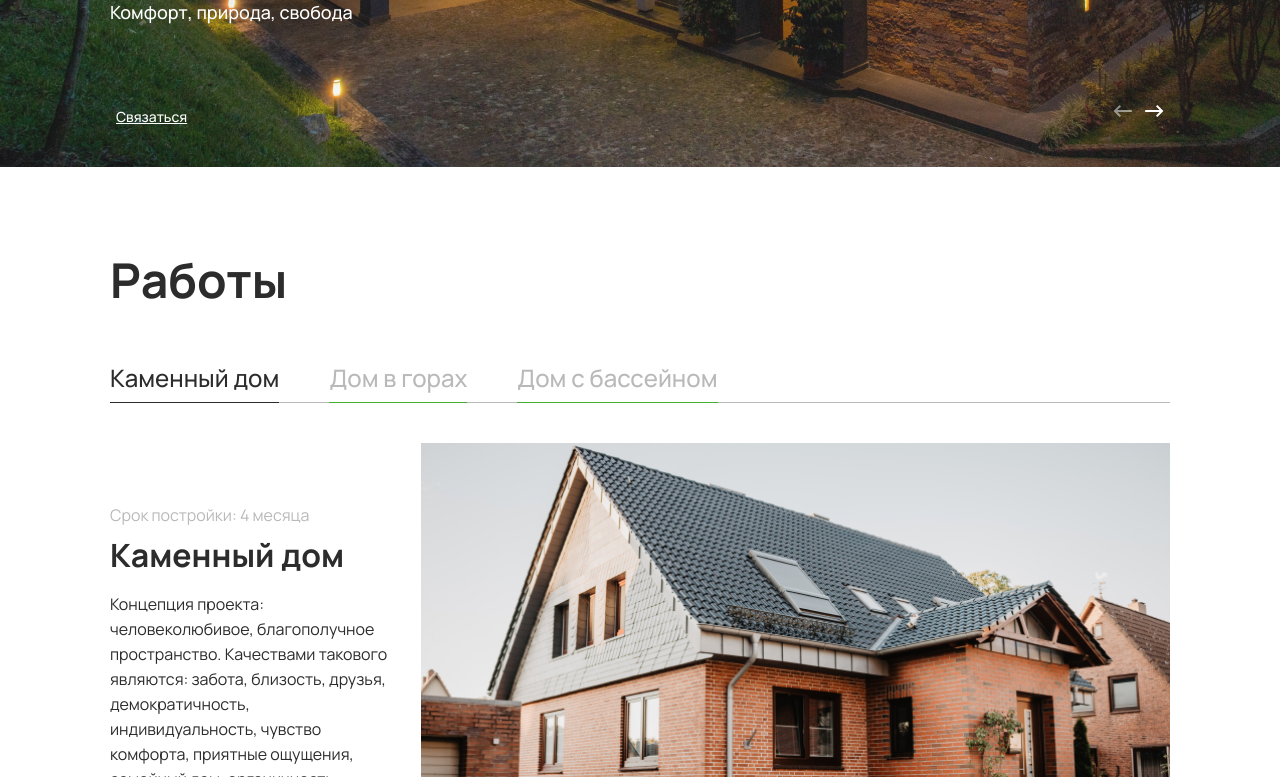
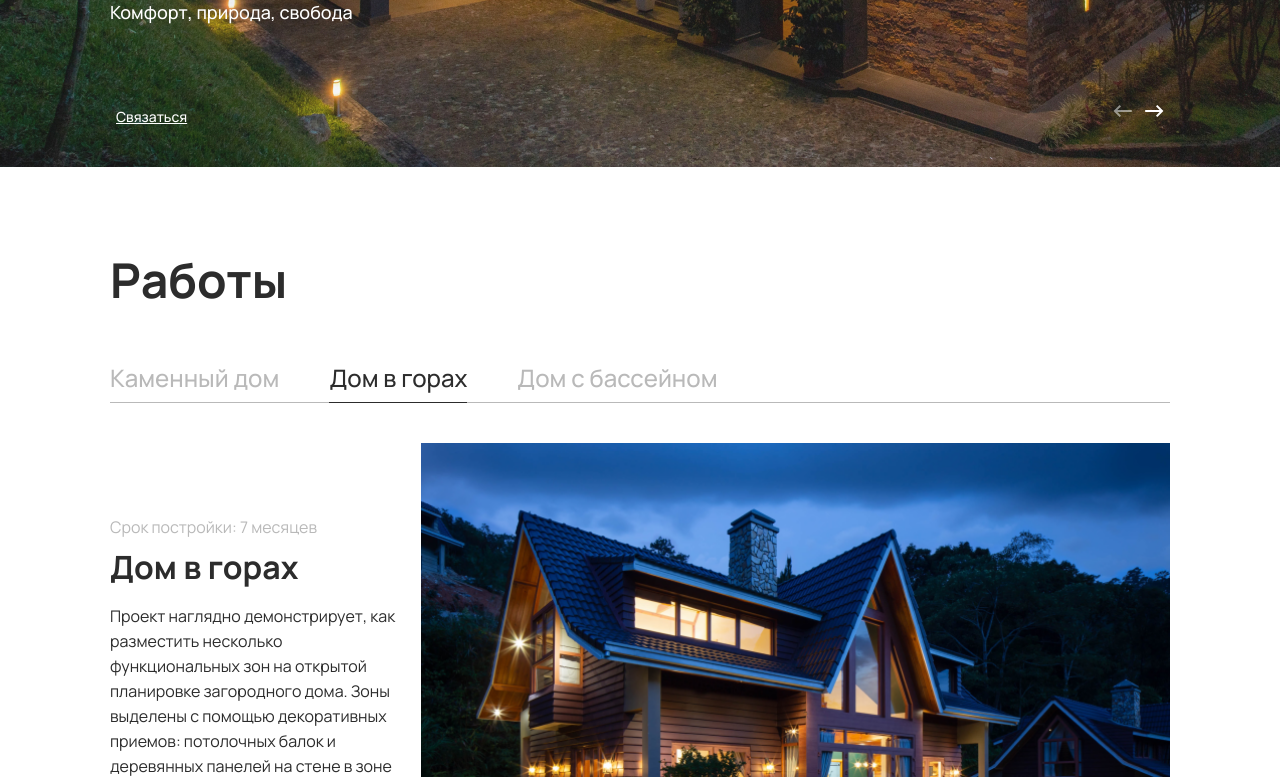
Before and after one commit to YuliaPortnova/animations-1, a plain HTML site: page index.html in a window 1280 px wide. Both pictures are taken after a click on the button "Дом в горах". Shown: the part 621-1398 px from the top of the page. Drawn offline with Linux system fonts and the light colour scheme.

Commit message:
feat: реализует работу табов и их анимацию

```diff
--- a/index.html
+++ b/index.html
@@ -114,19 +114,17 @@
             <p class="tab-content__text">Концепция проекта: человеколюбивое, благополучное пространство. Качествами такового являются: забота, близость, друзья, демократичность, индивидуальность, чувство комфорта, приятные ощущения, семейный дом, органичность, простота и естественность форм.</p>
             <a href="#" class="tab-content__link">Подробнее</a>
           </article>
-          <img class="tab-content__img" src="assets/tab-1.png" alt="Каменный дом">
+          <img class="tab-content__img" src="assets/tab-1.png" alt="Каменный дом.">
         </li>
-
-        <li id="work-2" class="tab-content__item ">
+        <li id="work-2" class="tab-content__item">
           <article class="tab-content__wrap">
             <p class="tab-content__date">Срок постройки: 7 месяцев</p>
             <h3 class="tab-content__name">Дом в горах</h3>
             <p class="tab-content__text">Проект наглядно демонстрирует, как разместить несколько функциональных зон на открытой планировке загородного дома. Зоны выделены с помощью декоративных приемов: потолочных балок и деревянных панелей на стене в зоне гостиной.</p>
             <a href="#" class="tab-content__link">Подробнее</a>
           </article>
-          <img class="tab-content__img" src="assets/tab-2.png" alt="Каменный дом">
+          <img class="tab-content__img" src="assets/tab-2.png" alt="Дом в горах">
         </li>
-
         <li id="work-3" class="tab-content__item">
           <article class="tab-content__wrap">
             <p class="tab-content__date">Срок постройки: 12 месяцев</p>
@@ -134,7 +132,7 @@
             <p class="tab-content__text">Вилла имеет три этажа. В доме – две кухни-столовые, две гостиные с каминами, две гостевые комнаты с ванными комнатами и большими террасами, главная спальня с ванной и гардеробной комнатами. Также здесь есть биллиардная и спа-зона, где расположены хамам, финская сауна, бассейн, зона релаксации и санузел.</p>
             <a href="#" class="tab-content__link">Подробнее</a>
           </article>
-          <img class="tab-content__img" src="assets/tab-3.png" alt="Каменный дом">
+          <img class="tab-content__img" src="assets/tab-3.png" alt="Дом с бассейном.">
         </li>
       </ul>
     </div>
--- /dev/null
+++ b/js/tabs.js
@@ -0,0 +1,19 @@
+const tabButtons = document.querySelectorAll('.tabs__link');
+const tabContents = document.querySelectorAll('.tab-content__item');
+
+const openTabs = (evt) => {
+  const targetButton = evt.currentTarget;
+  const activeContentId = targetButton.dataset.work;
+
+  tabContents.forEach((item) => {
+    item.classList.toggle('tab-content__item--active', item.id === activeContentId);
+  })
+
+  tabButtons.forEach((button) => {
+    button.classList.toggle('tabs__link--active', button === targetButton);
+  })
+}
+
+tabButtons.forEach((button) => {
+  button.addEventListener('click', openTabs);
+});
--- a/script.js
+++ b/script.js
@@ -1,3 +1,4 @@
 import './js/header.js';
 import './js/slider.js';
 import './js/modal.js';
+import './js/tabs.js';
--- a/style.css
+++ b/style.css
@@ -16,6 +16,7 @@ button {
 
 body {
   max-width: 1440px;
+  min-width: 1220px;
   margin: 0 auto;
   overflow-x: hidden;
   font-family: 'Manrope', Arial, sans-serif;
@@ -499,6 +500,7 @@ body {
   border: none;
   position: relative;
   cursor: pointer;
+  transition: color 0.3s ease;
 }
 
 .tabs__link:hover {
@@ -514,14 +516,22 @@ body {
   height: 1px;
   background-color: #43b031;
   transform-origin: left top;
+  transform: scaleX(0);
+  transition: transform 0.5s ease;
+}
+
+.tabs__link:hover::after {
+  transform: scaleX(1);
 }
 
 .tabs__link--active {
   color: #2c2c2c;
+  pointer-events: none;
 }
 
 .tabs__link--active::after {
   background-color: #2c2c2c;
+  transform: scaleX(1);
 }
 
 .tabs__content {
@@ -541,15 +551,18 @@ body {
   grid-row: 1 / 2;
   pointer-events: none;
   z-index: 10;
+  opacity: 0;
+  transition: opacity 0s ease;
   gap: 20px;
   justify-content: space-between;
-  display: none;
+  display: flex;
 }
 
 .tab-content__item--active {
   z-index: 20;
+  opacity: 1;
+  transition: opacity 0.75s ease;
   pointer-events: auto;
-  display: flex;
 }
 
 .tab-content__wrap {
@@ -557,11 +570,21 @@ body {
   flex-direction: column;
   justify-content: center;
   align-items: flex-start;
+  transform: translateX(-100px);
+  transition: transform 0s ease;
 }
 
 .tab-content__img {
   max-width: 100%;
   display: block;
+  transform: translateX(100px);
+  transition: transform 0s ease;
+}
+
+.tab-content__item--active .tab-content__wrap,
+.tab-content__item--active .tab-content__img {
+  transform: translateX(0);
+  transition: transform 0.5s ease 0.1s;
 }
 
 .tab-content__date {
@@ -599,6 +622,7 @@ body {
   color: #FFFFFF;
   background-color: #2c2c2c;
   cursor: pointer;
+  transition: background-color 0.3s ease;
 }
 
 .tab-content__link:hover {
```
